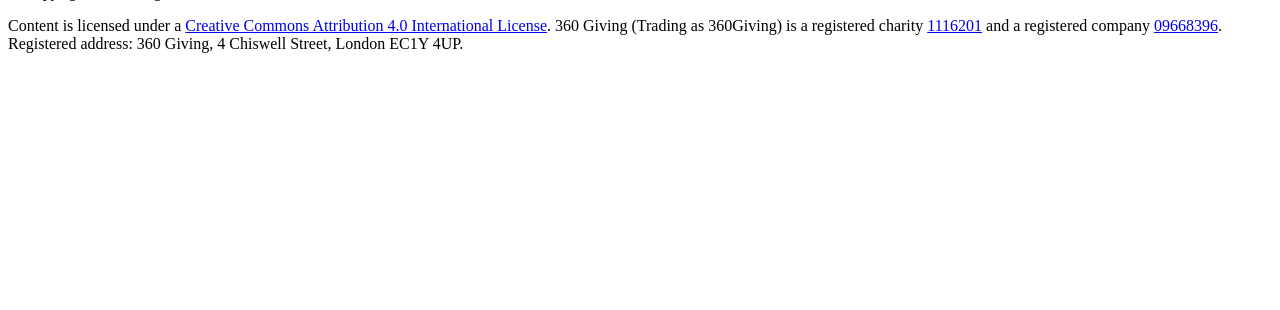
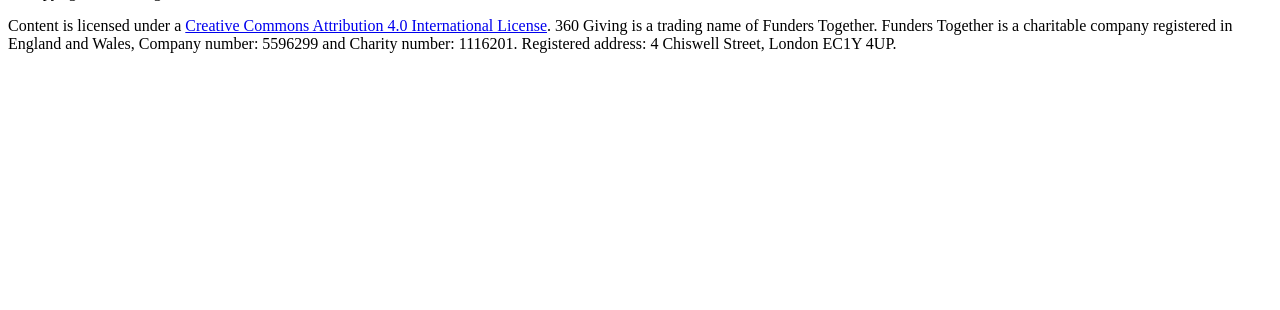
Before and after one commit to ThreeSixtyGiving/uk-grantmaking-data-cleaning, a Python web app: template jinja2/docs/index.html in a window 1280 px wide. Shown: the part 490-800 px from the top of the page. Run offline with Jinja, Linux system fonts and the light colour scheme; the template is opened without the code that fills it, so the values that code supplies are empty; some libraries are stand-ins or nearby versions.

Commit message:
jinja2: components: footer: fix new company info

```diff
--- a/jinja2/components/footer.html.j2
+++ b/jinja2/components/footer.html.j2
@@ -4,11 +4,7 @@
     <p>© Copyright {{now.year}} 360Giving</p>
     <p>Content is licensed under a <a href="https://creativecommons.org/licenses/by/4.0/" data-type="link"
             data-id="https://creativecommons.org/licenses/by/4.0/">Creative Commons Attribution 4.0
-            International License</a>. 360 Giving (Trading as 360Giving) is a registered charity <a
-            href="https://register-of-charities.charitycommission.gov.uk/charity-details/?regId=1116201&amp;subId=0"
-            data-type="link"
-            data-id="https://register-of-charities.charitycommission.gov.uk/charity-details/?regId=1116201&amp;subId=0">1116201</a>
-        and a registered company <a href="https://beta.companieshouse.gov.uk/company/09668396" data-type="link"
-            data-id="https://beta.companieshouse.gov.uk/company/09668396">09668396</a>. Registered address: 360
-        Giving, 4 Chiswell Street, London EC1Y 4UP.</p>
+            International License</a>. 360 Giving is a trading name of Funders Together.
+            Funders Together is a charitable company registered in England and Wales, Company number: 5596299 and Charity number: 1116201.
+            Registered address: 4 Chiswell Street, London EC1Y 4UP.
 </footer>
```
